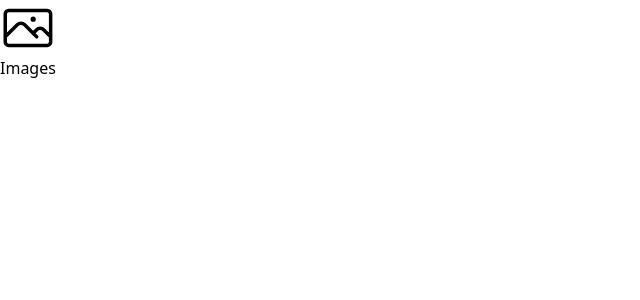
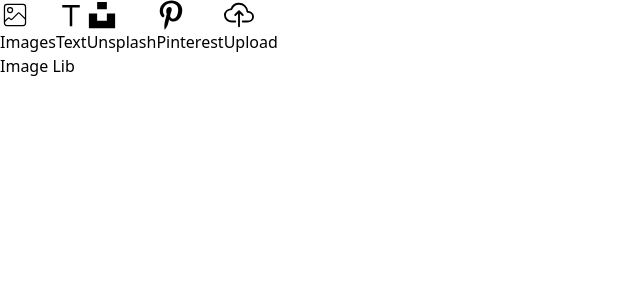
Before and after one commit to adngdev/react-konva-board, a React (Vite) app: page / in a window 1280 px wide. Both pictures are taken after a click on the button "Images". Shown: the top 300 px of the page, without its empty margins (0-640 px from the left). Built offline with nearby package versions, Linux system fonts and the light colour scheme.

Commit message:
added icon library, sidebar and sidebar options

```diff
--- a/package.json
+++ b/package.json
@@ -13,6 +13,7 @@
     "konva": "^9.3.6",
     "react": "^18.2.0",
     "react-dom": "^18.2.0",
+    "react-icons": "^5.1.0",
     "react-konva": "^18.2.10"
   },
   "devDependencies": {
--- a/src/App.jsx
+++ b/src/App.jsx
@@ -1,18 +1,15 @@
+import Sidebar from "./components/Sidebar/Sidebar.jsx";
+
+
 function App() {
 
+
     return (
-        <div className={`relative w-full h-full`}>
+        <div className={`relative`}>
             <div className={`fixed inset-0 h-20 bg-violet-400`}>
             </div>
-            <div className={`h-full pt-20 flex`}>
-                <div className={`w-28 h-full space-y-10 flex flex-col items-center bg-slate-700`}>
-                    <button type={`button`} className={`flex flex-col items-center hover:bg-slate-500`}>
-                        <svg xmlns="http://www.w3.org/2000/svg" fill="none" viewBox="0 0 24 24" strokeWidth={1.5} stroke="currentColor" className="w-6 h-6">
-                            <path strokeLinecap="round" strokeLinejoin="round" d="m2.25 15.75 5.159-5.159a2.25 2.25 0 0 1 3.182 0l5.159 5.159m-1.5-1.5 1.409-1.409a2.25 2.25 0 0 1 3.182 0l2.909 2.909m-18 3.75h16.5a1.5 1.5 0 0 0 1.5-1.5V6a1.5 1.5 0 0 0-1.5-1.5H3.75A1.5 1.5 0 0 0 2.25 6v12a1.5 1.5 0 0 0 1.5 1.5Zm10.5-11.25h.008v.008h-.008V8.25Zm.375 0a.375.375 0 1 1-.75 0 .375.375 0 0 1 .75 0Z" />
-                        </svg>
-                        <span>Images</span>
-                    </button>
-                </div>
+            <div className={`h-screen pt-20 flex`}>
+                <Sidebar />
                 <div>
 
                 </div>
--- /dev/null
+++ b/src/components/Sidebar/Sidebar.jsx
@@ -0,0 +1,68 @@
+import { useState } from "react";
+
+import ImageLib from "../SidebarOptions/ImageLib.jsx";
+import TextLib from "../SidebarOptions/TextLib.jsx";
+import UnsplashLib from "../SidebarOptions/UnsplashLib.jsx";
+import PinterestLib from "../SidebarOptions/PinterestLib.jsx";
+import ImageUpload from "../SidebarOptions/ImageUpload.jsx";
+
+import { FaPinterestP, FaUnsplash } from "react-icons/fa";
+import { RiText } from "react-icons/ri";
+import { CiImageOn } from "react-icons/ci";
+import { IoCloudUploadOutline } from "react-icons/io5";
+
+const optionRef = {
+    1: <ImageLib />,
+    2: <TextLib />,
+    3: <UnsplashLib />,
+    4: <PinterestLib />,
+    5: <ImageUpload />
+}
+
+const Sidebar = () => {
+    const [selectOption, setSelectOption] = useState(0);
+
+    const handleSelectOption = option => {
+        setSelectOption(option);
+    }
+
+    return (
+        <div className={`flex`}>
+            <div className={`w-28 h-full space-y-2 flex flex-col items-center bg-slate-700`}>
+                <button type={`button`} onClick={() => handleSelectOption(1)} className={`w-full p-5 text-zinc-200 ${selectOption === 1 && 'bg-slate-600 rounded-l-2xl'} hover:bg-slate-600 active:translate-x-2 transition-all transform-gpu`}>
+                    <div className={`flex justify-center`}>
+                        <CiImageOn size={30} />
+                    </div>
+                    <p>Images</p>
+                </button>
+                <button type={`button`} onClick={() => handleSelectOption(2)}  className={`w-full p-5 text-zinc-200 ${selectOption === 2 && 'bg-slate-600 rounded-l-2xl'} hover:bg-slate-600 active:translate-x-2 transition-all transform-gpu`}>
+                    <div className={`flex justify-center`}>
+                        <RiText size={30} />
+                    </div>
+                    <p>Text</p>
+                </button>
+                <button type={`button`} onClick={() => handleSelectOption(3)} className={`w-full p-5 text-zinc-200 ${selectOption === 3 && 'bg-slate-600 rounded-l-2xl'} hover:bg-slate-600 active:translate-x-2 transition-all transform-gpu`}>
+                    <div className={`flex justify-center`}>
+                        <FaUnsplash size={30} />
+                    </div>
+                    <p>Unsplash</p>
+                </button>
+                <button type={`button`} onClick={() => handleSelectOption(4)} className={`w-full p-5 text-zinc-200 ${selectOption === 4 && 'bg-slate-600 rounded-l-2xl'} hover:bg-slate-600 active:translate-x-2 transition-all transform-gpu`}>
+                    <div className={`flex justify-center`}>
+                        <FaPinterestP size={30} />
+                    </div>
+                    <p>Pinterest</p>
+                </button>
+                <button type={`button`} onClick={() => handleSelectOption(5)} className={`w-full p-5 text-zinc-200 ${selectOption === 5 && 'bg-slate-600 rounded-l-2xl'} hover:bg-slate-600 active:translate-x-2 transition-all transform-gpu`}>
+                    <div className={`flex justify-center`}>
+                        <IoCloudUploadOutline size={30} />
+                    </div>
+                    <p>Upload</p>
+                </button>
+            </div>
+            { selectOption ? optionRef[selectOption] : null }
+        </div>
+    );
+};
+
+export default Sidebar;
--- /dev/null
+++ b/src/components/SidebarOptions/ImageLib.jsx
@@ -0,0 +1,9 @@
+const ImageLib = () => {
+    return (
+        <div className={`h-full w-96 bg-slate-600 rounded-r-lg`}>
+            Image Lib
+        </div>
+    );
+};
+
+export default ImageLib;
--- /dev/null
+++ b/src/components/SidebarOptions/ImageUpload.jsx
@@ -0,0 +1,9 @@
+const ImageUpload = () => {
+    return (
+        <div className={`h-full w-96 bg-slate-600 rounded-r-lg`}>
+            ImageUpload
+        </div>
+    );
+};
+
+export default ImageUpload;
--- /dev/null
+++ b/src/components/SidebarOptions/PinterestLib.jsx
@@ -0,0 +1,9 @@
+const PinterestLib = () => {
+    return (
+        <div className={`h-full w-96 bg-slate-600 rounded-r-lg`}>
+            PinterestLib
+        </div>
+    );
+};
+
+export default PinterestLib;
--- /dev/null
+++ b/src/components/SidebarOptions/TextLib.jsx
@@ -0,0 +1,9 @@
+const TextLib = () => {
+    return (
+        <div className={`h-full w-96 bg-slate-600 rounded-r-lg`}>
+            Text Lib
+        </div>
+    );
+};
+
+export default TextLib;
--- /dev/null
+++ b/src/components/SidebarOptions/UnsplashLib.jsx
@@ -0,0 +1,9 @@
+const UnsplashLib = () => {
+    return (
+        <div className={`h-full w-96 bg-slate-600 rounded-r-lg`}>
+            Unsplash Lib
+        </div>
+    );
+};
+
+export default UnsplashLib;
```
Also changed, not shown: 1 other file (tests, documents, lock files or other folders).
